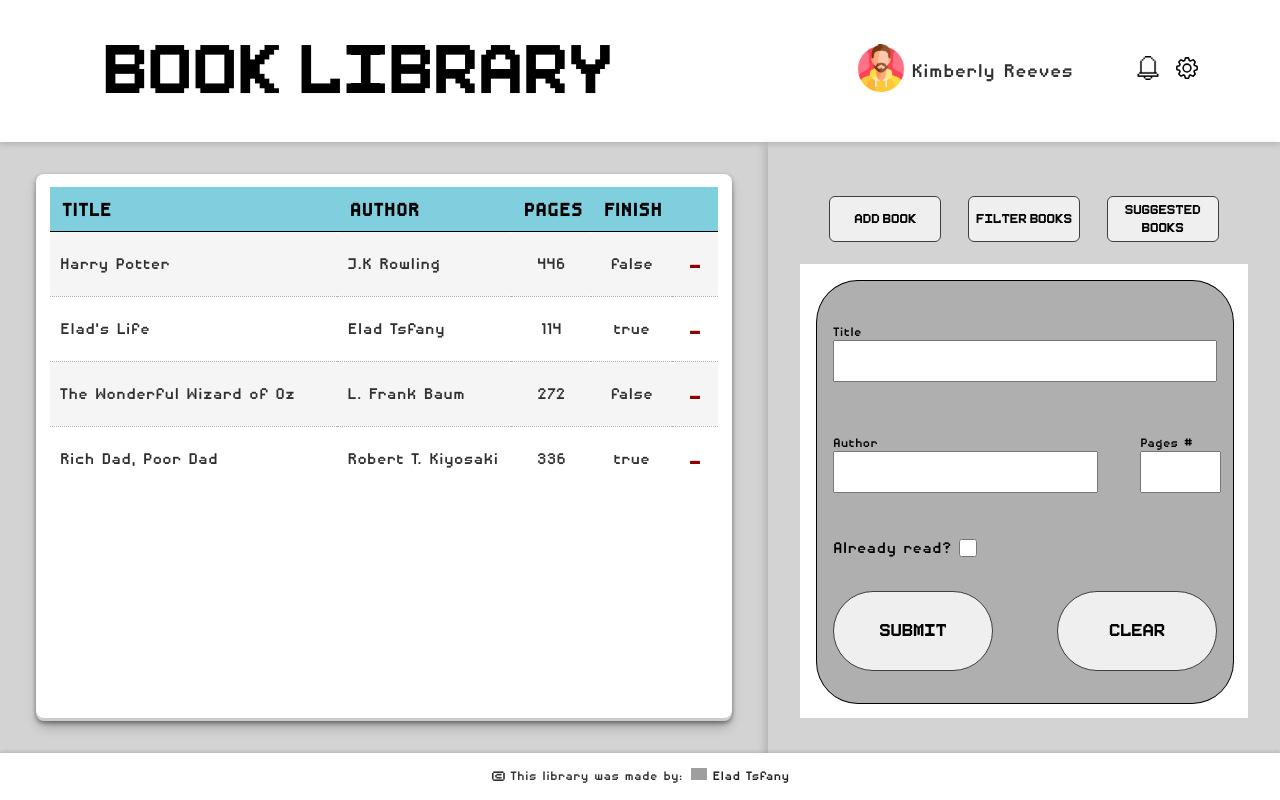
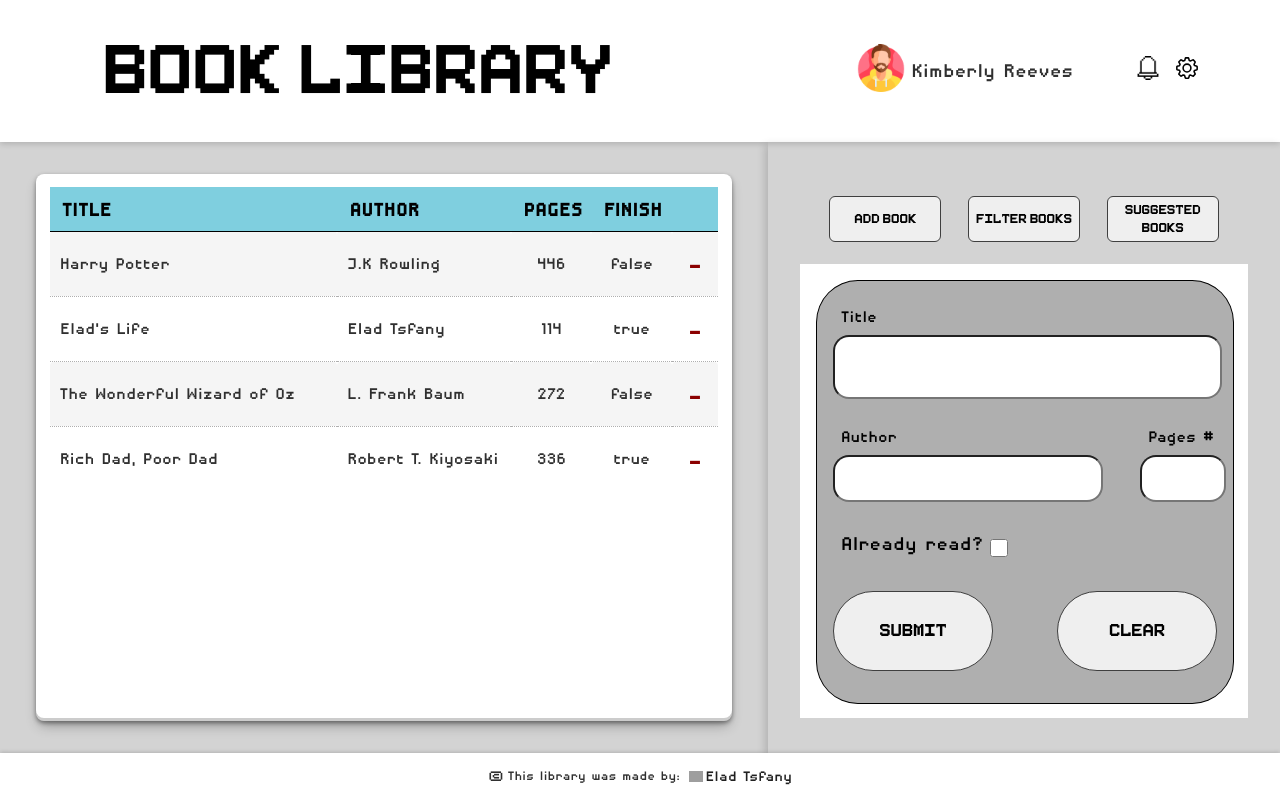
Before and after one commit to eladtsfany/Library, a plain HTML site: page index.html in a window 1280 px wide. Drawn offline with Linux system fonts and the light colour scheme; grey boxes are pictures that could not be loaded.

Commit message:
Updated to center footer and Adjust add-book dialog font styles

```diff
--- a/index.html
+++ b/index.html
@@ -56,7 +56,7 @@
                         <form action="dialog">
                             <div class="form-title">
                                 <label for="input_title">Title</label>
-                                <input id="input-title" name="input_title" type="text">
+                                <input id="input-title" name="input_title" type="text" pattern="^\w\D{2,}">
                             </div>
                             <div class="form-author">
                                 <label for="input_author">Author</label>
@@ -92,7 +92,7 @@
         </div>
         <div class="footer">
             <span style="font-size:1.125em;padding-right:0.25em;">&copy;</span>This library was made by:
-            <a href="https://github.com/eladtsfany">
+            <a style="display: flex; align-content: center;" href="https://github.com/eladtsfany">
                 <img src="https://cdn-icons-png.flaticon.com/512/25/25657.png" alt="github_logo"> Elad Tsfany
             </a>
         </div>
--- a/src/styles.css
+++ b/src/styles.css
@@ -299,11 +299,13 @@ dialog form {
 #dialog-add form input {
     width: 80%;
     font-size: 1.25rem;
-    padding: .375em;
+    padding: 0.5em;
+    border-radius: 1rem;
 }
 
 #dialog-add .form-title>input {
     width: 95%;
+    height: 2em;
 }
 
 #dialog-add .form-finished input {
@@ -311,16 +313,17 @@ dialog form {
     width: 1.125rem;
 }
 
-
 #dialog-add form label {
     display: block;
+    padding-left: 0.5rem;
+    padding-bottom: 0.5rem;
+    font-size: 1.25rem;
 }
 
 #dialog-add .form-finished label {
     display: inline-block;
-    font-size: 1.25em;
+    font-size: 1.5rem;
 }
-
 
 .form-buttons {
     grid-column: 2 span;
@@ -342,6 +345,7 @@ dialog form {
     grid-column: 2 span;
     grid-row: 3/4;
     display: flex;
+    align-content: center;
     align-items: center;
     justify-content: center;
     background-color: #fff;
@@ -349,14 +353,16 @@ dialog form {
 }
 
 .footer img {
-    width: 1em;
+    width: 0.875rem;
     align-self: center;
+    padding-right: 0.125em;
 }
 
 .footer a {
     text-decoration: none;
     color: #1f1f1f;
     padding-left: 0.5em;
+    font-size: 1.125rem;
 }
 
 .footer a:hover {
```
